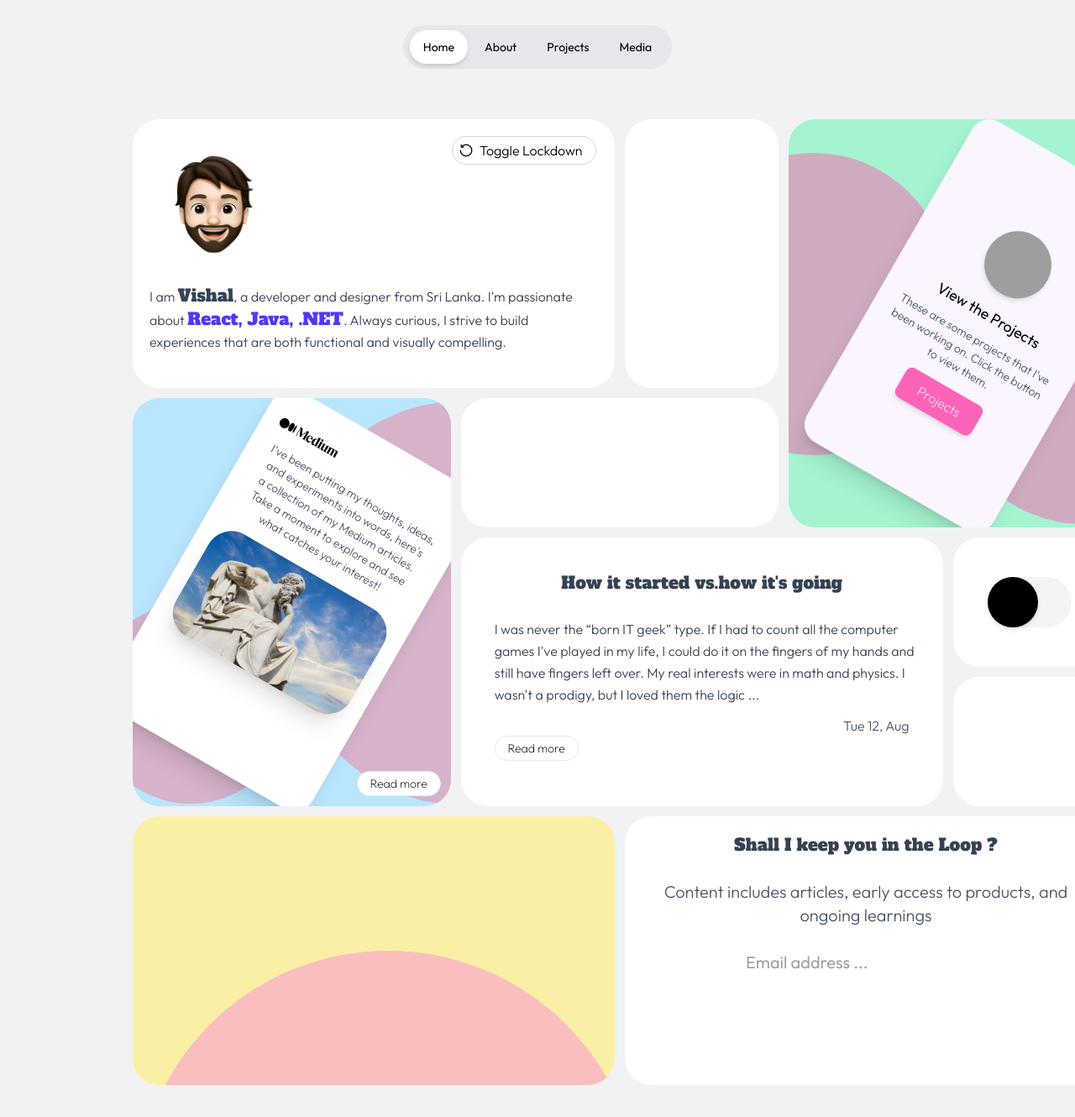
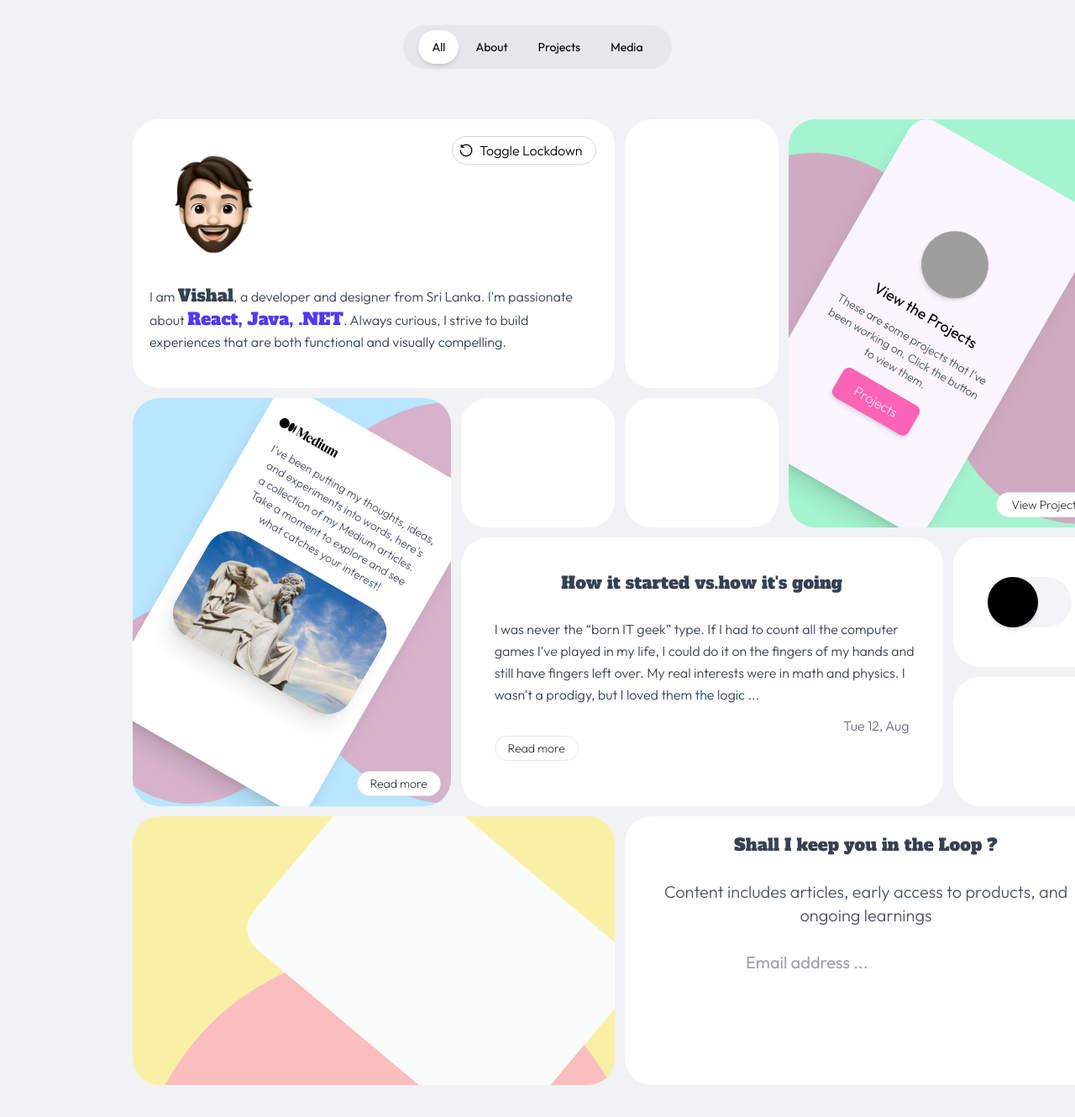
Before and after one commit to VishalOz/VishFolio, a React (Vite) app: page / in a window 1280 px wide. Shown: the top 1330 px of the page at 84% size. Built offline with nearby package versions, Linux system fonts and the light colour scheme; grey boxes are pictures that could not be loaded.

Commit message:
feat(last bento, project button, project position adjustments)

```diff
--- a/src/Home.jsx
+++ b/src/Home.jsx
@@ -6,6 +6,7 @@ import ogdo2 from './assets/ogdo2-2.png';
 import toggleIcon from './assets/toggle.png';
 import Projects from './Projects';
 import Median from './Median';
+import Sm from './Sm';
 
 const Home = () => {
   const images = [ogdo, ogdo2];
@@ -85,7 +86,14 @@ const Home = () => {
           ${theme ==='dark' ? 'bg-black border border-gray-300' : "bg-emerald-200 "}`}>
           <div className={`${theme ==='dark' ? 'bg-white border border-white opacity-70' : "bg-pink-400"} absolute top-10 right-1/2 w-80 h-90 rounded-full opacity-50`}></div>
           <div className={`${theme ==='dark' ? 'bg-white border border-white opacity-70' : "bg-pink-400"} absolute top-1/3 left-1/2 w-80 h-80 rounded-full opacity-50`}></div>
-          <Projects />
+          <div className={`absolute right-1/4`}>
+            <Projects />
+          </div>
+          <div className={`absolute bottom-3 right-3`}>
+            <button className={`${theme === "dark" ? "bg-black text-white border border-gray-200 " : "bg-white text-black border border-gray-200 "} hover:border-gray-400 transition duration-300 w-30 px-2 py-1 rounded-full text-sm`}>
+              View Projects
+            </button>
+          </div>
         </div>
 
         <div className={`relative flex justify-center row-span-3 col-span-2 rounded-4xl p-5
@@ -100,7 +108,11 @@ const Home = () => {
           </div>
         </div>
 
-        <div className={`row-span-1 col-span-2 rounded-4xl p-5 ${theme === 'dark' ? 'bg-black border border-gray-300' : 'bg-white'}`}>
+        <div className={`row-span-1 col-span-1 rounded-4xl p-5 ${theme === 'dark' ? 'bg-black border border-gray-300' : 'bg-white'}`}>
+
+        </div>
+
+        <div className={`row-span-1 col-span-1 rounded-4xl p-5 ${theme === 'dark' ? 'bg-black border border-gray-300' : 'bg-white'}`}>
 
         </div>
 
@@ -114,7 +126,7 @@ const Home = () => {
             My real interests were in math and physics. I wasn't a prodigy, but I loved them the logic ...
             </p>
           </div>
-          <div className={`flex justify-end text-gray-600 font-bold`}>
+          <div className={`flex justify-end text-gray-500 font-bold`}>
             <p>Tue 12, Aug</p>
           </div>
           <div>
@@ -140,7 +152,10 @@ const Home = () => {
         </div>
 
         <div className={`relative overflow-hidden row-span-2 col-span-3 rounded-4xl p-5 ${theme === 'dark' ? 'bg-black border border-gray-300' : 'bg-yellow-200'} opacity-70`}>
-            <div className={`${theme ==='dark' ? 'bg-white border border-white opacity-70' : "bg-rose-300"} absolute top-1/2 left-1 w-150 h-150 rounded-full opacity-90`}></div>
+            <div className={`${theme ==='dark' ? 'bg-white border border-white opacity-70' : "bg-rose-300"} absolute top-1/2 left-1 w-150 h-150 rounded-full opacity-90 `}></div>
+            <div className={`absolute justify-center items-center absolute right-1`}>
+              <Sm />
+            </div>
         </div>
 
         <div className={`row-span-2 col-span-3 text-xl rounded-4xl p-5 ${theme === 'dark' ? 'bg-black border border-gray-300 text-white' : 'bg-white text-gray-700'} `}>
--- a/src/Nav.jsx
+++ b/src/Nav.jsx
@@ -2,9 +2,9 @@ import React, { useState } from 'react';
 import { motion, AnimatePresence } from 'framer-motion';
 
 const Nav = () => {
-  const [selected, setSelected] = useState('Home');
+  const [selected, setSelected] = useState('All');
 
-  const navItems = ['Home', 'About', 'Projects', 'Media'];
+  const navItems = ['All', 'About', 'Projects', 'Media'];
 
   return (
     <>
--- /dev/null
+++ b/src/Sm.jsx
@@ -0,0 +1,13 @@
+import React from 'react'
+
+const Sm = () => {
+  return (
+    <div className={`rotate-40`}>
+      <div className={`w-101 h-70 bg-white rounded-4xl`}>
+
+      </div>
+    </div>
+  )
+}
+
+export default Sm
```
